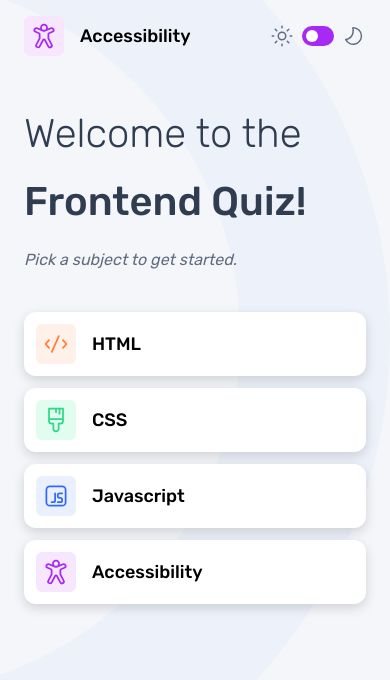
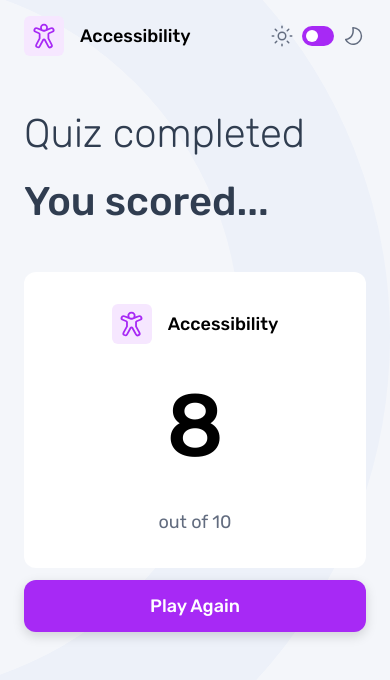
Before and after one commit to Sammie-oje/quizlet-app, a React (Vite) app: page /result/1 in a window 390 px wide. Shown: the top 680 px of the page. Built offline with nearby package versions, Linux system fonts and the light colour scheme.

Commit message:
Designed and made the Results page responsive across mobile and tablet

```diff
--- a/src/App.jsx
+++ b/src/App.jsx
@@ -1,18 +1,21 @@
 import Header from "./components/Header.jsx";
+import Image from "./components/Image.jsx";
 import StartMenu from "./pages/StartMenu/StartMenu.jsx";
 import Question from "./pages/QuizPage/Question.jsx";
+import Result from "./pages/ResultPage/Result.jsx";
 import accessIcon from "./assets/images/icon-accessibility.svg";
 
 function App() {
     return (
         <>
-            <Header
-                src={accessIcon}
+            <Header>
+                <Image                 src={accessIcon}
                 text={"Accessibility"}
-                bgColor={"#F6E7FF"}
-            />
-            {/*  <Question />*/}
-            <StartMenu />
+                bgColor={"#F6E7FF"}/>
+            </Header>
+            {/*<Question />*/}
+            {/*<StartMenu />*/}
+            <Result />
         </>
     );
 }
--- a/src/components/Header.jsx
+++ b/src/components/Header.jsx
@@ -1,24 +1,10 @@
 import darkMoonIcon from "../assets/images/icon-moon-dark.svg";
 import darkSunIcon from "../assets/images/icon-sun-dark.svg";
 
-function Header({ src, text, bgColor }) {
+function Header({ children}) {
     return (
         <header className="py-4 px-6 flex items-center justify-between md:w-[640px]">
-            <div className="flex items-center justify-between gap-4 md:gap-6">
-                <div
-                    className="size-10 flex justify-center items-center rounded-md md:size-14 md:rounded-lg"
-                    style={{ backgroundColor: bgColor }}
-                >
-                    <img
-                        className="size-[28.57px] md:size-10"
-                        src={src}
-                        alt={`${text}-icon`}
-                    />
-                </div>
-                <span className="text-lg font-medium md:text-heading-small">
-                    {text}
-                </span>
-            </div>
+            {children}
 
             <div className="flex gap-2 items-center justify-between md:gap-4">
                 <img
--- /dev/null
+++ b/src/components/Image.jsx
@@ -0,0 +1,20 @@
+function Image({ src, bgColor, text }) {
+    return (
+        <div className="flex items-center gap-4 md:gap-6">
+            <div
+                className="size-10 flex justify-center items-center rounded-md md:size-14 md:rounded-lg"
+                style={{ backgroundColor: bgColor }}
+            >
+                <img
+                    className="size-[28.57px] md:size-10"
+                    src={src}
+                    alt={`${text}-icon`}
+                />
+            </div>
+            <span className="text-lg font-medium md:text-heading-small">
+                {text}
+            </span>
+        </div>
+    );
+}
+export default Image;
--- /dev/null
+++ b/src/pages/ResultPage/Result.jsx
@@ -0,0 +1,35 @@
+import Image from "../../components/Image.jsx";
+import Button from "../../components/Button.jsx";
+import accessIcon from "../../assets/images/icon-accessibility.svg";
+
+function Result() {
+    return (
+        <section className="px-6 pt-8 flex flex-col gap-10 md:gap-16">
+            <h2 className="flex flex-col gap-2 text-dark-slate text-[40px] md:text-heading-large">
+                <span className="font-light">Quiz completed</span>
+                <span className="font-medium">You scored...</span>
+            </h2>
+
+            <article className="flex flex-col gap-3 md:gap-8">
+                <div className="p-8 bg-white flex flex-col justify-center items-center gap-4 rounded-xl md:p-12 md:rounded-3xl md:gap-10">
+                    <Image
+                        src={accessIcon}
+                        text={"Accessibility"}
+                        bgColor={"#F6E7FF"}
+                    />
+                    <div className="flex flex-col gap-4 items-center justify-center">
+                        <output className="font-medium text-[88px] md:text-display">
+                            8
+                        </output>
+                        <p className="font-regular text-lg text-slate-gray md:text-body-small">
+                            out of 10
+                        </p>
+                    </div>
+                </div>
+                <Button>Play Again</Button>
+            </article>
+        </section>
+    );
+}
+
+export default Result;
```
